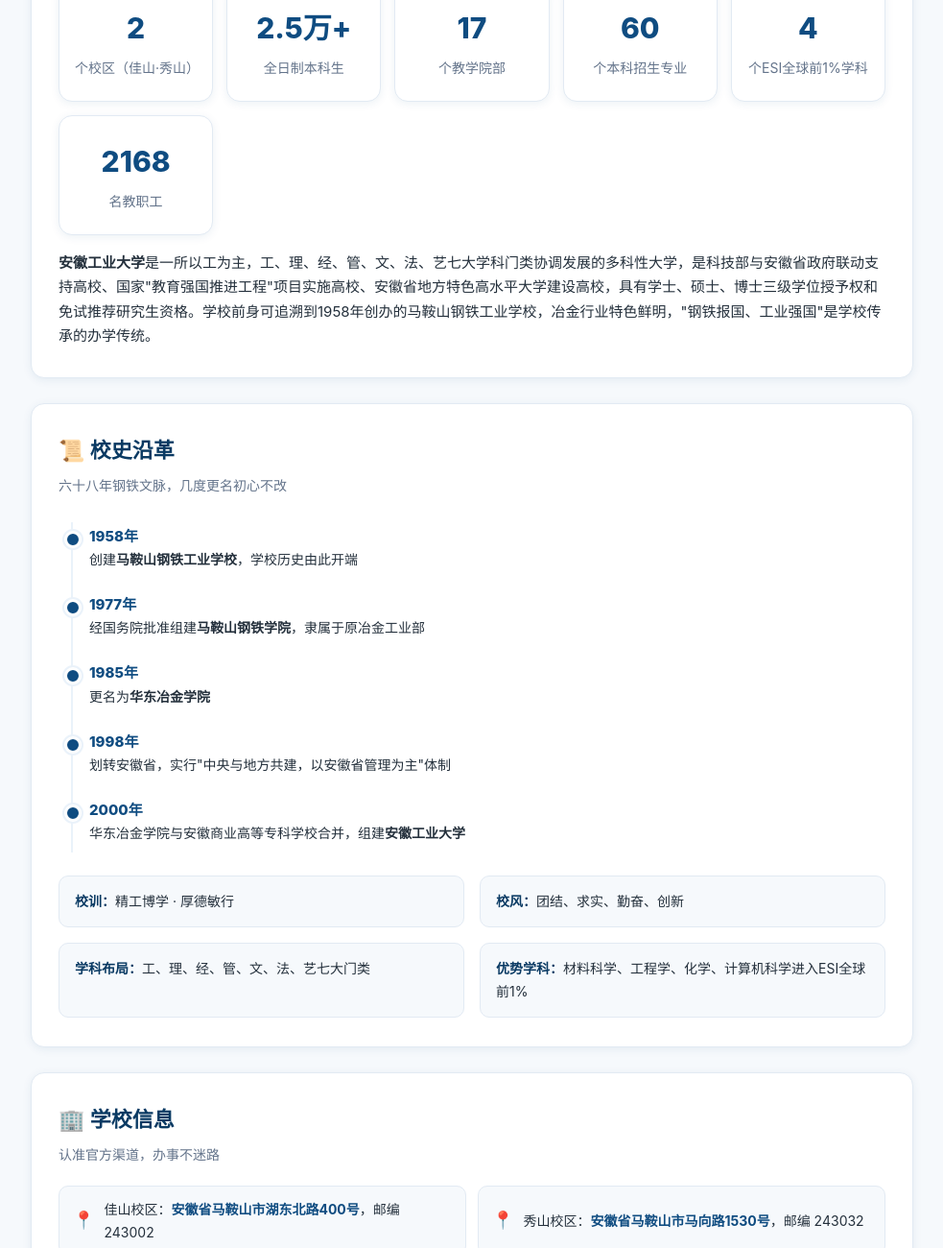
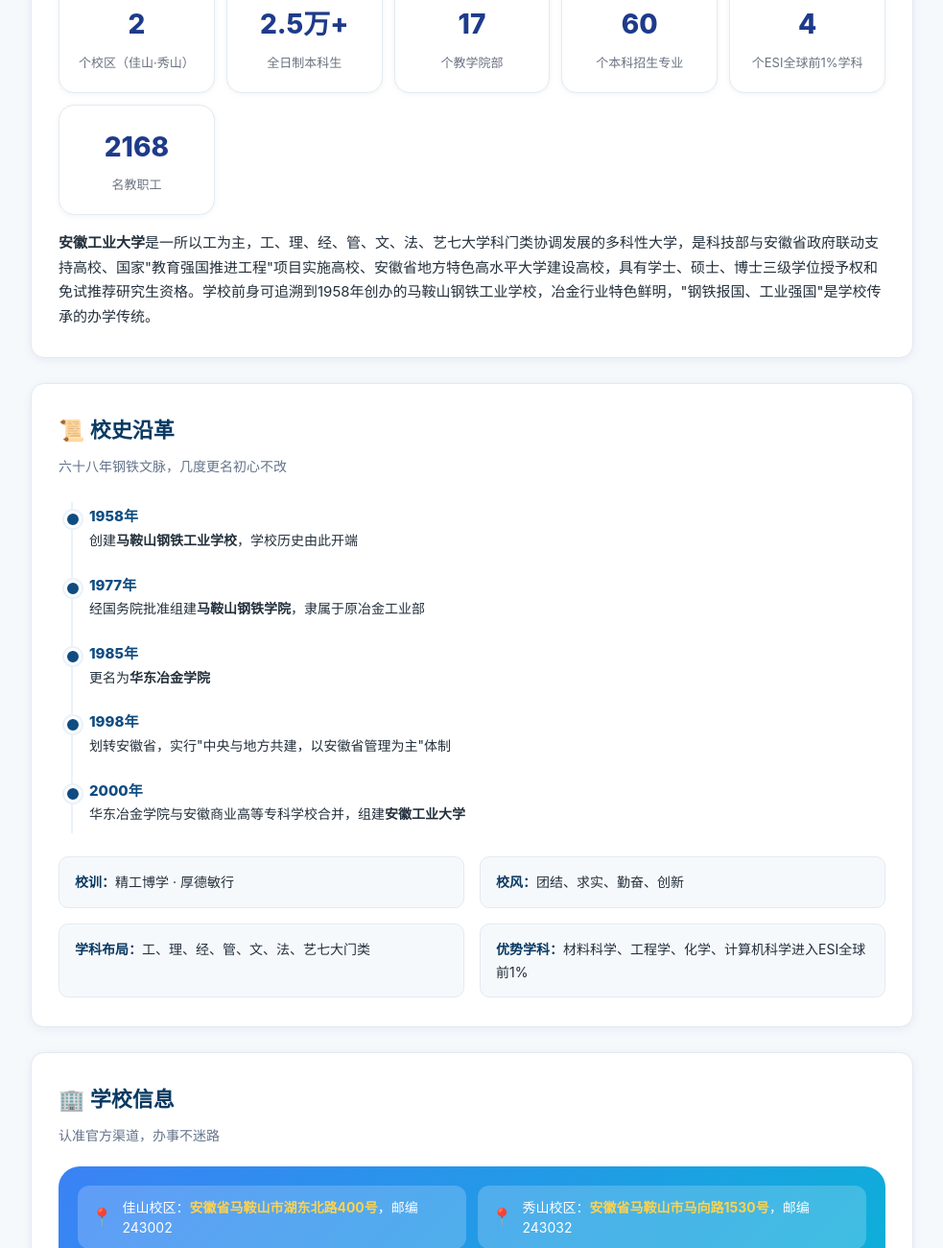
Before and after one commit to Fingal-x/ahut-guide, a plain HTML site: page index.html in a window 1280 px wide. Shown: the part 1120-2420 px from the top of the page at 96% size, without its empty margins (264-1247 px from the left). Drawn offline with Linux system fonts and the light colour scheme.

Commit message:
style: stats and school-info cards follow MASU mobile layout

```diff
--- a/css/style.css
+++ b/css/style.css
@@ -92,16 +92,16 @@
 .wrap{max-width:960px;margin:30px auto 60px;padding:0 20px;}
 section.block{scroll-margin-top:18px;}
 
-/* 速览指标 */
+/* 速览指标（马院式：白卡+深蓝大数字+灰小标签） */
 .metrics{
-  display:grid;grid-template-columns:repeat(auto-fit,minmax(160px,1fr));gap:14px;
+  display:grid;grid-template-columns:repeat(auto-fit,minmax(150px,1fr));gap:12px;
 }
 .metric{
-  background:var(--card);border:1px solid var(--border);border-radius:var(--radius);
-  padding:22px 16px;text-align:center;box-shadow:var(--shadow);
+  background:var(--card);border:1px solid var(--border);border-radius:16px;
+  padding:20px 12px;text-align:center;box-shadow:0 1px 6px rgba(0,0,0,.05);
 }
-.metric .num{font-size:30px;font-weight:800;color:var(--blue);}
-.metric .label{font-size:14px;color:var(--muted);margin-top:4px;}
+.metric .num{font-size:28px;font-weight:800;color:#1e3a8a;}
+.metric .label{font-size:13px;color:#6b7280;margin-top:4px;}
 
 /* 通用区块 */
 section.block{
@@ -236,17 +236,20 @@
   .menu-item .menu-label{font-size:13px;}
 }
 
-/* ===== 首页：学校信息横幅（仿马院） ===== */
+/* =/* ===== 首页：学校信息横幅（马院式：蓝色渐变+半透明子项+金色高亮） ===== */
 .school-info-banner{
   display:grid;grid-template-columns:1fr 1fr;gap:12px;margin-top:14px;
+  background:linear-gradient(135deg,#3b82f6 0%,#06b6d4 100%);
+  border-radius:22px;padding:20px;
 }
 @media(max-width:720px){.school-info-banner{grid-template-columns:1fr;}}
 .school-info-card{
-  display:flex;align-items:center;gap:10px;background:var(--bg);
-  border:1px solid var(--border);border-radius:10px;padding:12px 14px;font-size:14px;
+  display:flex;align-items:center;gap:10px;
+  background:rgba(255,255,255,.2);
+  border-radius:12px;padding:12px 14px;font-size:14px;color:#fff;line-height:1.5;
 }
-.school-info-card .info-icon{font-size:18px;}
-.school-info-card .info-highlight{color:var(--blue);font-weight:700;}
+.school-info-card .info-icon{font-size:18px;flex-shrink:0;}
+.school-info-card .info-highlight{color:#ffd34d;font-weight:700;}
 
 /* 页脚 */
 footer{
```
